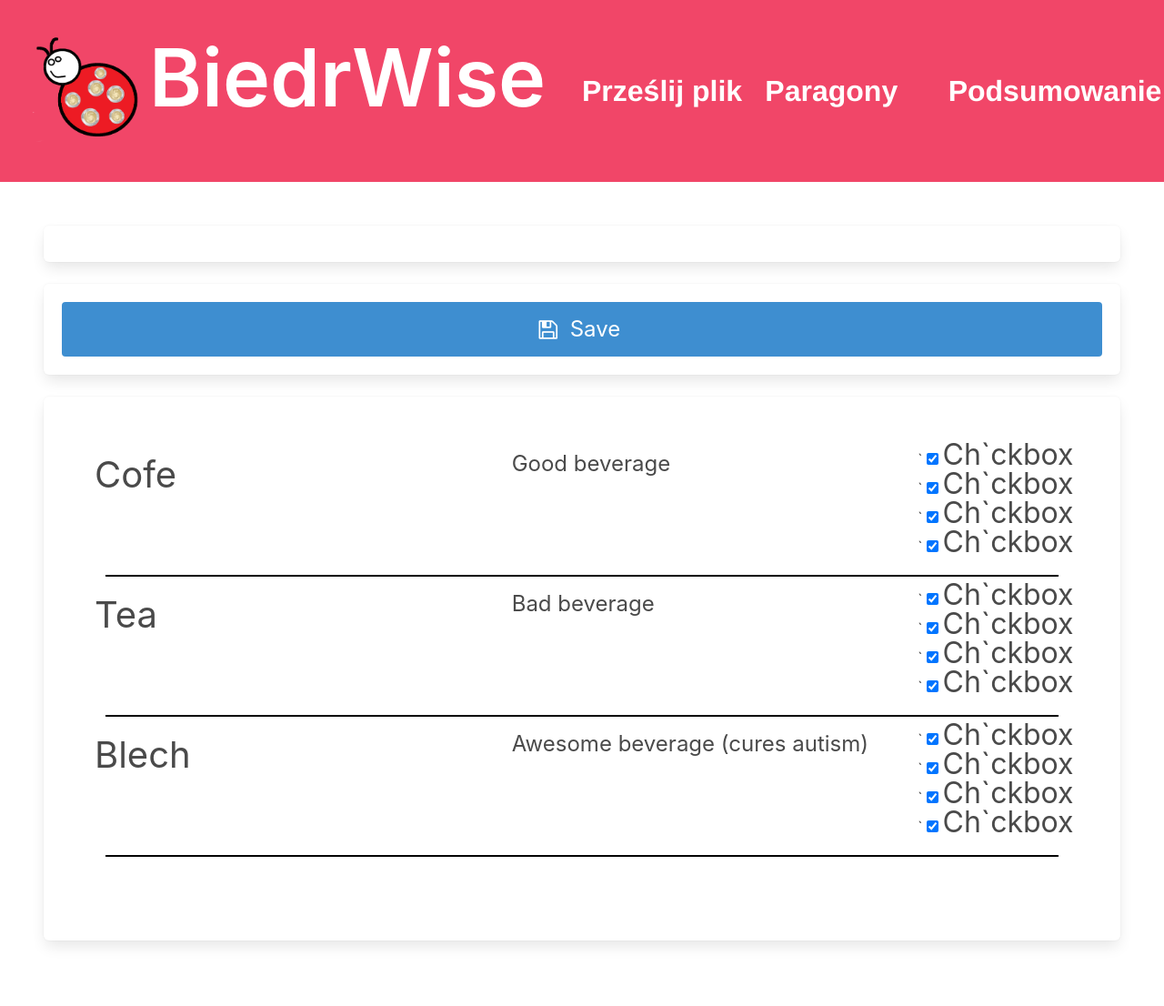
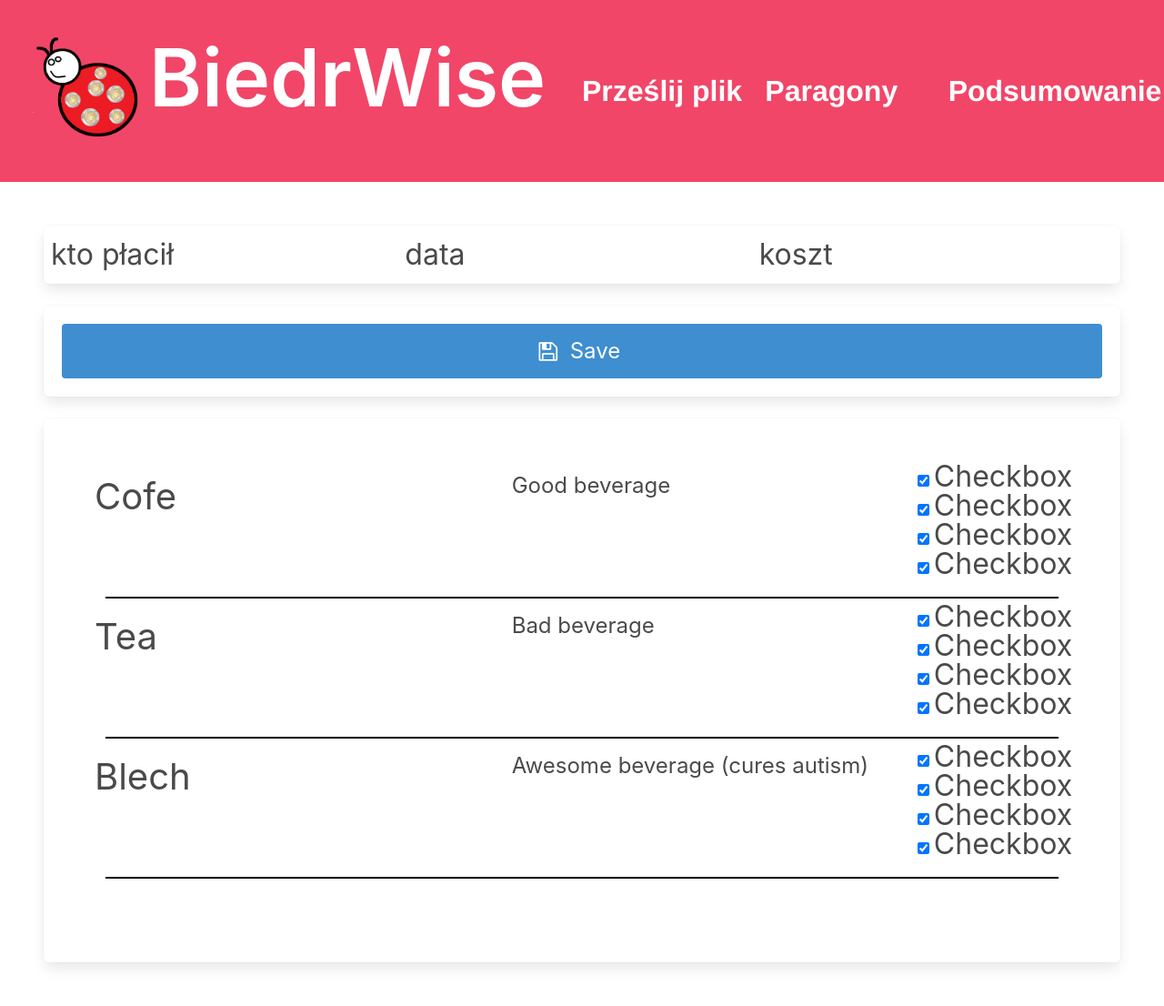
Before and after one commit to Pikne-Programy/biedrwise, a Flask app: page / in a window 1280 px wide. Shown: the whole page at 91% size. Before the commit the page ends 1040 px from the top, so only its background shows below. Run offline with Flask 3, Linux system fonts and the light colour scheme.

Commit message:
progres on ``home.html``

```diff
--- a/biedrwise/templates/home.html
+++ b/biedrwise/templates/home.html
@@ -3,7 +3,17 @@
 {% block content %}
 <section class="section">
   <div class="box">
-  <!-- todo -->
+    <div class="tile is-ancestor">
+      <div class="tile">
+        <p class="is-size-3">kto płacił</p>
+      </div>
+      <div class="tile">
+        <p class="is-size-3">data</p>
+      </div>
+      <div class="tile">
+        <p class="is-size-3">koszt</p>
+      </div>
+    </div>
   </div>
 
   <form id="upload_form" action="" method="post">
@@ -34,10 +44,10 @@
                 <div class="is-pulled-up">
                   <div class="buttons is-right">
                     <div class="field">
-                    <label class="checkbox">`
+                      <label class="checkbox">
                         <input type="checkbox" checked name="{{ data.cb[j] }}">
                         <span class="check"></span>
-                      <span class="is-size-3">Ch`ckbox</span>
+                        <span class="is-size-3">Checkbox</span>
                       </label>
                     </div>
                   </div>
```
Lines whose indentation alone changed are shown as unchanged.
